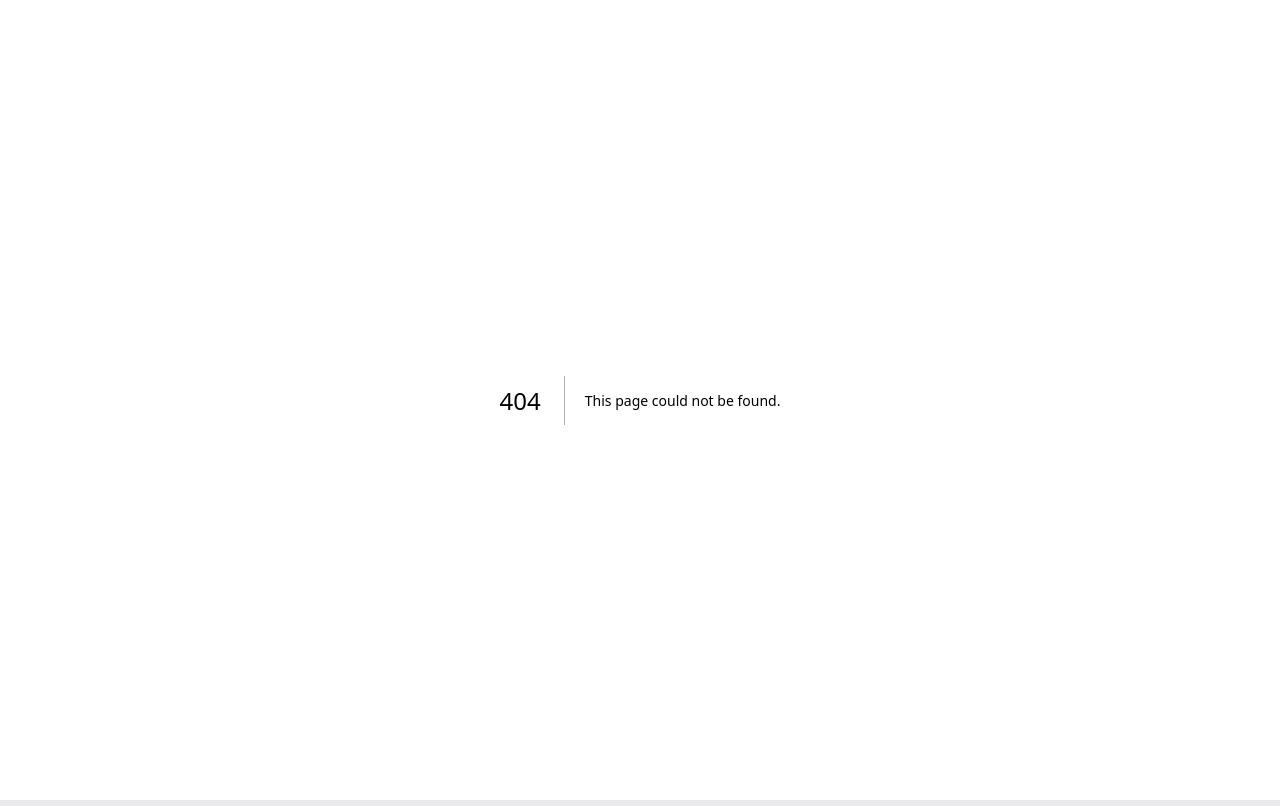
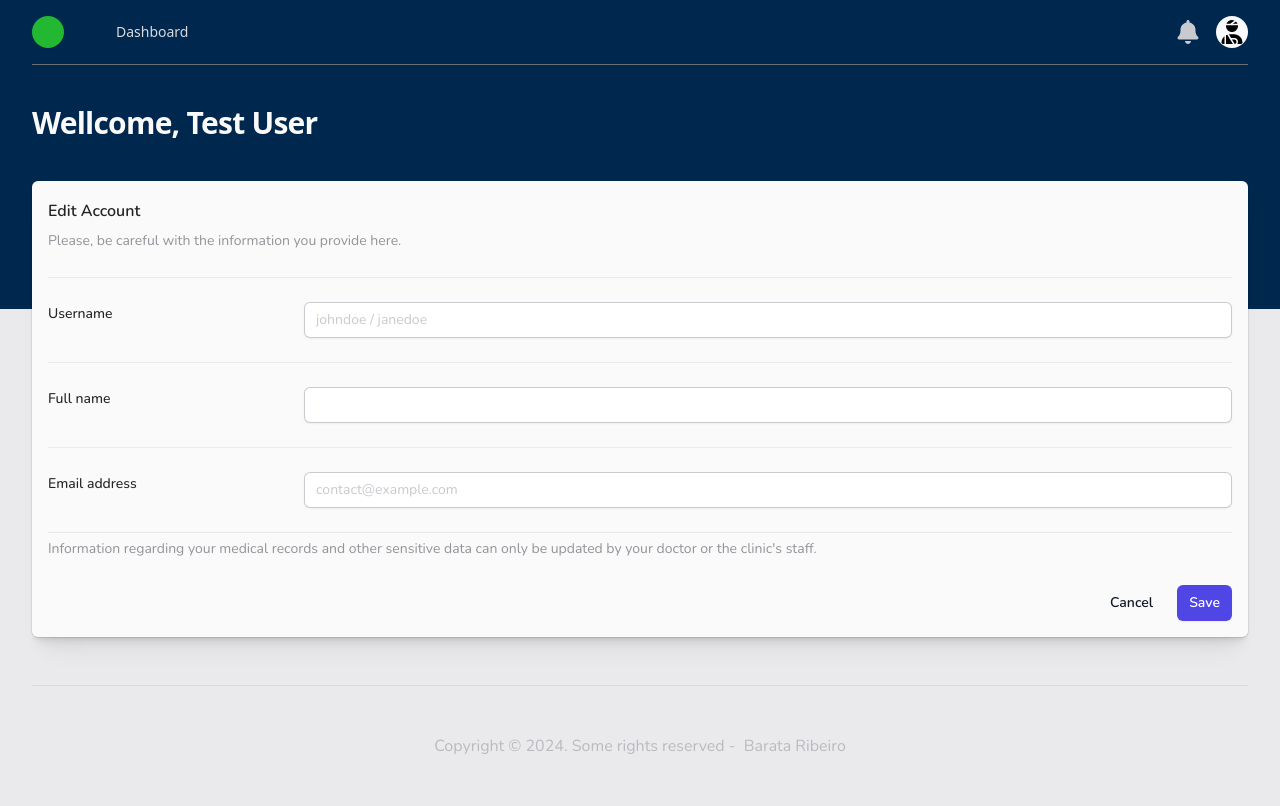
Before and after one commit to Barata-Ribeiro/MediManage, a Next.js app in the folder client/: page /dashboard/1/settings/edit in a window 1280 px wide. Before the commit this address had no page. Built offline with nearby package versions, Linux system fonts and the light colour scheme.

Commit message:
feat: implement base settings/edit account page

```diff
--- /dev/null
+++ b/client/src/app/dashboard/[username]/settings/edit/page.tsx
@@ -0,0 +1,17 @@
+import EditAccountForm from "@/components/forms/edit-account-form"
+import type { Metadata } from "next"
+
+export const metadata: Metadata = {
+    title: "Edit Account",
+    description: "Edit your account information. Please, be careful with the information you provide here.",
+}
+
+export default function EditAccountPage() {
+    return (
+        <div className="h-full rounded-md bg-neutral-50 p-4 shadow-derek">
+            <div className="mx-auto max-w-2xl space-y-16 sm:space-y-20 lg:mx-0 lg:max-w-none">
+                <EditAccountForm />
+            </div>
+        </div>
+    )
+}
--- /dev/null
+++ b/client/src/app/dashboard/[username]/settings/page.tsx
@@ -0,0 +1,71 @@
+import getUserContext from "@/actions/users/get-user-context"
+import type { Metadata } from "next"
+import Link from "next/link"
+
+export const metadata: Metadata = {
+    title: "Settings",
+    description:
+        "Settings page for your account. Your information will be displayed for your doctor and other healthcare providers.",
+}
+
+export default async function SettingsPage() {
+    const context = await getUserContext()
+    const user = context.response.data
+
+    const basePath = "/dashboard/" + user.username
+
+    return (
+        <div className="h-full rounded-md bg-neutral-50 p-4 shadow-derek">
+            <div className="mx-auto max-w-2xl space-y-16 sm:space-y-20 lg:mx-0 lg:max-w-none">
+                <div>
+                    <h2 className="text-base font-semibold leading-7 text-neutral-900">Settings</h2>
+                    <p className="mt-1 text-sm leading-6 text-neutral-600">
+                        This information will be displayed for your doctor and other healthcare providers.
+                    </p>
+
+                    <dl className="mt-6 space-y-6 divide-y divide-neutral-200 border-t border-neutral-200 text-sm leading-6">
+                        <div className="pt-6 sm:flex">
+                            <dt className="font-medium text-neutral-900 sm:w-64 sm:flex-none sm:pr-6">Username</dt>
+                            <dd className="mt-1 flex justify-between gap-x-6 sm:mt-0 sm:flex-auto">
+                                <div className="text-neutral-900">{user.username}</div>
+                                <Link
+                                    href={basePath + "/settings/edit"}
+                                    className="font-semibold text-indigo-600 hover:text-indigo-500">
+                                    Update
+                                </Link>
+                            </dd>
+                        </div>
+                        <div className="pt-6 sm:flex">
+                            <dt className="font-medium text-neutral-900 sm:w-64 sm:flex-none sm:pr-6">Full name</dt>
+                            <dd className="mt-1 flex justify-between gap-x-6 sm:mt-0 sm:flex-auto">
+                                <div className="text-neutral-900">{user.fullName ?? "Empty"}</div>
+                                <Link
+                                    href={basePath + "/settings/edit"}
+                                    className="font-semibold text-indigo-600 hover:text-indigo-500">
+                                    Update
+                                </Link>
+                            </dd>
+                        </div>
+                        <div className="pt-6 sm:flex">
+                            <dt className="font-medium text-neutral-900 sm:w-64 sm:flex-none sm:pr-6">Email address</dt>
+                            <dd className="mt-1 flex justify-between gap-x-6 sm:mt-0 sm:flex-auto">
+                                <div className="text-neutral-900">{user.email}</div>
+                                <Link
+                                    href={basePath + "/settings/edit"}
+                                    className="font-semibold text-indigo-600 hover:text-indigo-500">
+                                    Update
+                                </Link>
+                            </dd>
+                        </div>
+                        <div className="pt-6 sm:flex">
+                            <dt className="font-medium text-neutral-900 sm:w-64 sm:flex-none sm:pr-6">Account</dt>
+                            <dd className="mt-1 flex justify-between gap-x-6 sm:mt-0 sm:flex-auto">
+                                <div className="capitalize text-neutral-900">{user.accountType.toLowerCase()}</div>
+                            </dd>
+                        </div>
+                    </dl>
+                </div>
+            </div>
+        </div>
+    )
+}
--- /dev/null
+++ b/client/src/components/forms/edit-account-form.tsx
@@ -0,0 +1,93 @@
+"use client"
+
+import { useForm } from "@/hooks/use-form"
+import postAuthLogin from "@/actions/auth/post-auth-login"
+import { useRouter } from "next/navigation"
+import { useEffect } from "react"
+
+export default function EditAccountForm() {
+    const router = useRouter()
+    const { isPending, formState, formAction, onSubmit } = useForm(postAuthLogin, {
+        ok: false,
+        error: null,
+        response: null,
+    })
+
+    useEffect(() => {
+        if (formState.ok) {
+            router.push("")
+        }
+    }, [router])
+
+    return (
+        <form action={formAction} onSubmit={onSubmit}>
+            <h2 className="text-base font-semibold leading-7 text-neutral-900">Edit Account</h2>
+            <p className="mt-1 text-sm leading-6 text-neutral-600">
+                Please, be careful with the information you provide here.
+            </p>
+
+            <dl className="mt-6 space-y-6 divide-y divide-neutral-200 border-t border-neutral-200 text-sm leading-6">
+                <div className="pt-6 sm:flex">
+                    <dt className="font-medium text-neutral-900 sm:w-64 sm:flex-none sm:pr-6">Username</dt>
+                    <dd className="mt-1 flex justify-between gap-x-6 sm:mt-0 sm:flex-auto">
+                        <input
+                            id="username"
+                            name="username"
+                            type="text"
+                            placeholder="johndoe / janedoe"
+                            autoComplete="username"
+                            className="block w-full rounded-md border-0 py-1.5 text-neutral-900 shadow-sm ring-1 ring-inset ring-neutral-400 placeholder:text-neutral-400 focus:ring-2 focus:ring-inset focus:ring-mourning-blue-600 sm:text-sm sm:leading-6"
+                        />
+                    </dd>
+                </div>
+                <div className="pt-6 sm:flex">
+                    <dt className="font-medium text-neutral-900 sm:w-64 sm:flex-none sm:pr-6">Full name</dt>
+                    <dd className="mt-1 flex justify-between gap-x-6 sm:mt-0 sm:flex-auto">
+                        <input
+                            id="fullName"
+                            name="fullName"
+                            type="text"
+                            autoComplete="given-name"
+                            className="block w-full rounded-md border-0 py-1.5 text-neutral-900 shadow-sm ring-1 ring-inset ring-neutral-400 placeholder:text-neutral-400 focus:ring-2 focus:ring-inset focus:ring-mourning-blue-600 sm:text-sm sm:leading-6"
+                        />
+                    </dd>
+                </div>
+                <div className="pt-6 sm:flex">
+                    <dt className="font-medium text-neutral-900 sm:w-64 sm:flex-none sm:pr-6">Email address</dt>
+                    <dd className="mt-1 flex justify-between gap-x-6 sm:mt-0 sm:flex-auto">
+                        <input
+                            id="email"
+                            name="email"
+                            type="email"
+                            autoComplete="email"
+                            placeholder="contact@example.com"
+                            className="block w-full rounded-md border-0 py-1.5 text-neutral-900 shadow-sm ring-1 ring-inset ring-neutral-400 placeholder:text-neutral-400 focus:ring-2 focus:ring-inset focus:ring-mourning-blue-600 sm:text-sm sm:leading-6"
+                        />
+                    </dd>
+                </div>
+            </dl>
+
+            <div className="mt-6 grid border-t">
+                <p className="mt-1 text-sm leading-6 text-neutral-600">
+                    Information regarding your medical records and other sensitive data can only be updated by your
+                    doctor or the clinic&apos;s staff.
+                </p>
+
+                <div className="mt-6 flex items-center justify-end gap-x-6">
+                    <button
+                        type="button"
+                        onClick={() => router.back()}
+                        className="text-sm font-semibold leading-6 text-gray-900">
+                        Cancel
+                    </button>
+                    <button
+                        type="submit"
+                        disabled={isPending}
+                        className="rounded-md bg-indigo-600 px-3 py-2 text-sm font-semibold text-white shadow-sm hover:bg-indigo-500 focus-visible:outline focus-visible:outline-2 focus-visible:outline-offset-2 focus-visible:outline-indigo-600">
+                        {isPending ? "Processing..." : "Save"}
+                    </button>
+                </div>
+            </div>
+        </form>
+    )
+}
```
